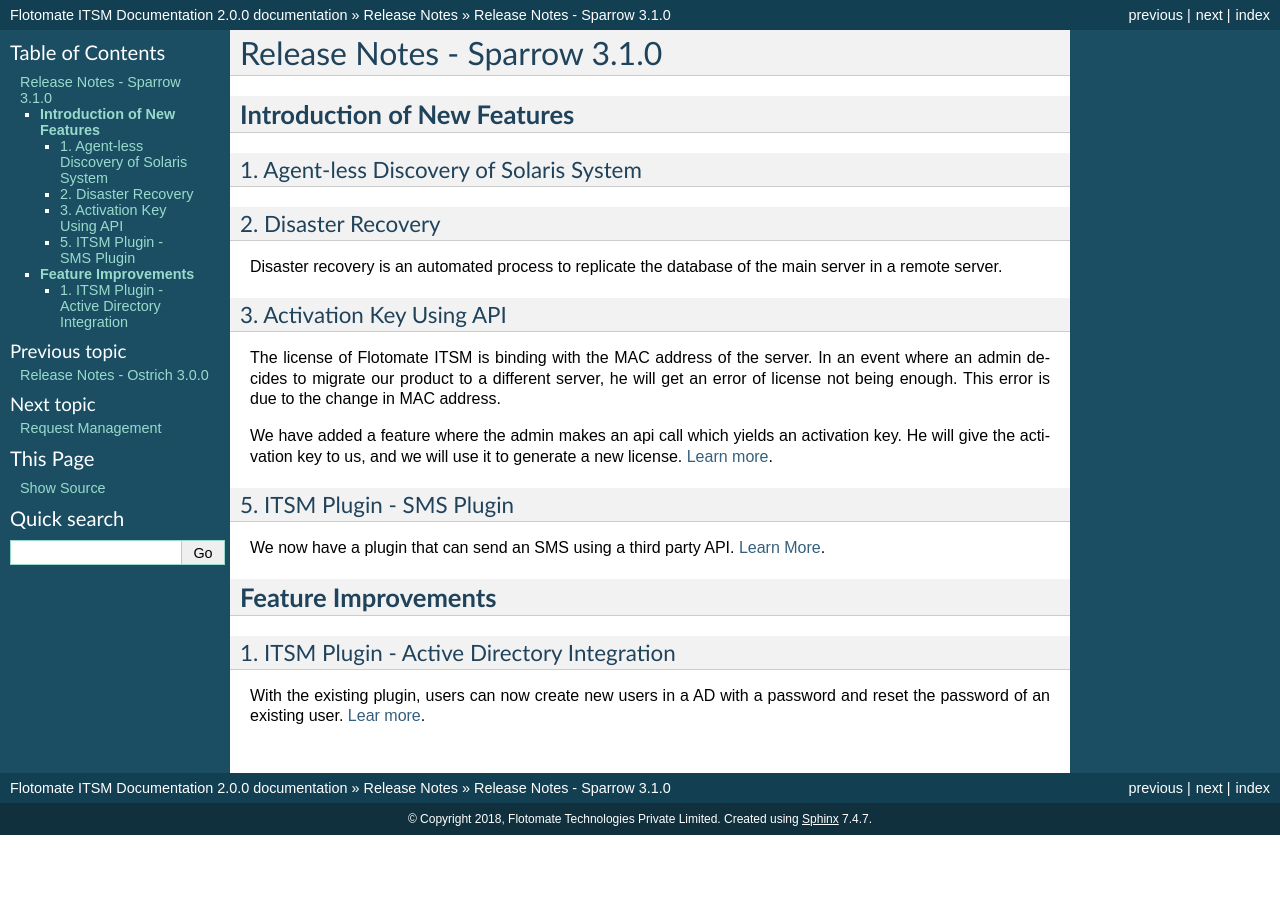
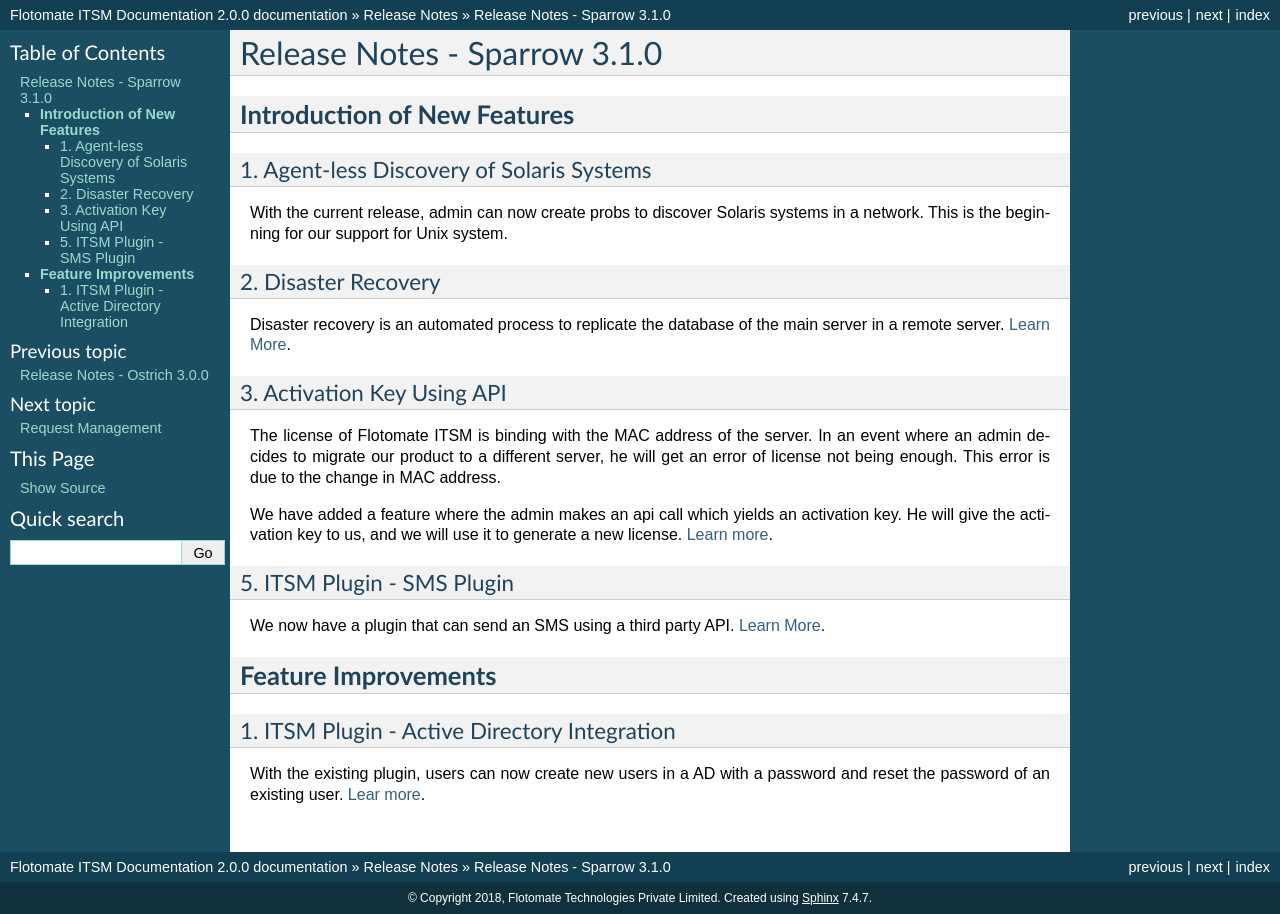
Before and after one commit to Flotomate/product_docs, a Sphinx documentation site: the page built from source/release-notes/release-3-1.rst, in a window 1280 px wide. Built offline with Sphinx 7.4.7, drawn with Linux system fonts in a browser that asks for light colours; pages that are not in the unit, such as notebooks, are missing from menus.

Commit message:
Update to release note

```diff
--- a/source/release-notes/release-3-1.rst
+++ b/source/release-notes/release-3-1.rst
@@ -5,13 +5,16 @@
 **Introduction of New Features**
 ================================
 
-1. Agent-less Discovery of Solaris System
------------------------------------------
+1. Agent-less Discovery of Solaris Systems
+------------------------------------------
+
+With the current release, admin can now create probs to discover Solaris systems in a network. This is the beginning for our support
+for Unix system.
 
 2. Disaster Recovery
 --------------------
 
-Disaster recovery is an automated process to replicate the database of the main server in a remote server.
+Disaster recovery is an automated process to replicate the database of the main server in a remote server. :ref:`Learn More <Disaster Recovery Setup Guide>`.
 
 3. Activation Key Using API
 ---------------------------
```
